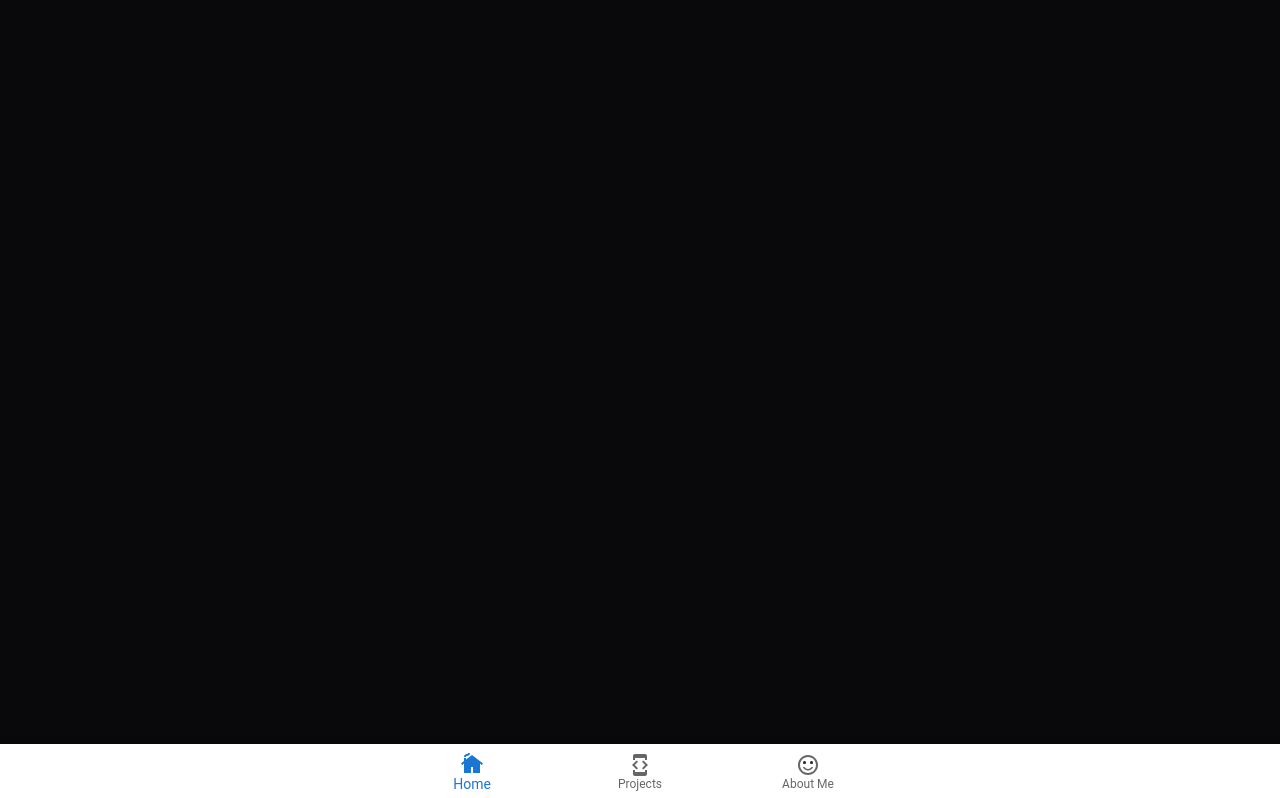
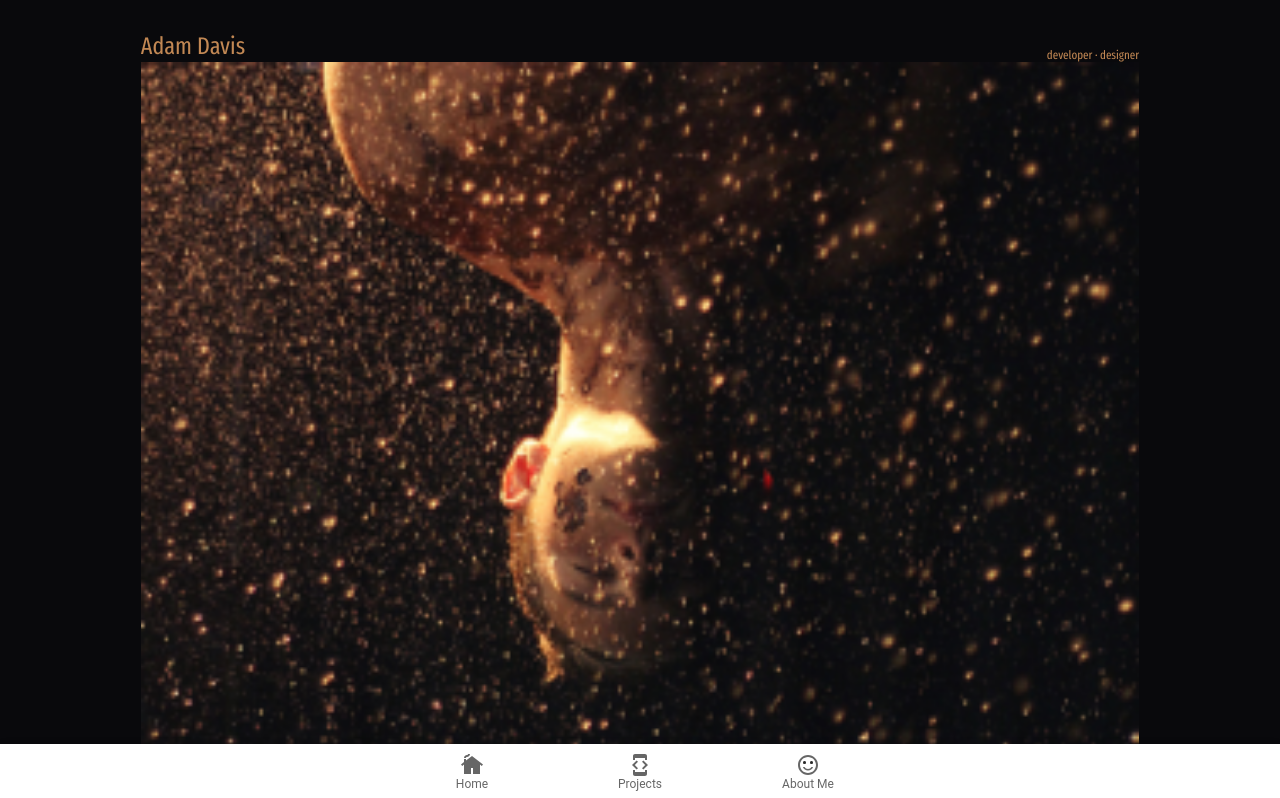
Before and after one commit to AdamDavisDeveloper/adams-portfolio, a React (Vite) app: page / in a window 1280 px wide. Shown: the top 798 px of the page. Built offline with nearby package versions, Linux system fonts and the light colour scheme.

Commit message:
MUI nav works with routing!

```diff
--- a/src/App.tsx
+++ b/src/App.tsx
@@ -6,7 +6,7 @@ import HomeMain from './Views/Home/Main';
 import AboutMe from './Views/AboutMe/AboutMe';
 
 // Libraries
-import { BrowserRouter, Routes, Route, useNavigate } from "react-router-dom";
+import { BrowserRouter, Routes, Route, Link } from "react-router-dom";
 import { gsap } from "gsap";
 
 //MUI Components
@@ -19,32 +19,41 @@ import DeveloperModeIcon from '@mui/icons-material/DeveloperMode';
 import SentimentSatisfiedAltIcon from '@mui/icons-material/SentimentSatisfiedAlt';
 
 const NavBar = () => {
-
-  const [ navigationValue, setNavigationValue ] = useState(0)
-  const navigate = useNavigate();
-
-  useEffect(() => {
-    switch(navigationValue) {
-      case 0: navigate('/')
-      case 1: navigate('projects');
-      case 2: navigate('about');
-      default: navigate('/');
-    }
-  }, [navigationValue]);
+  const [ navigationValue, setNavigationValue ] = useState(0);
 
     return (
       <Paper sx={{ position: 'fixed', bottom: 0, left: 0, right: 0 }} elevation={3}>
-            <BottomNavigation
-              showLabels
-              value={navigationValue}
-              onChange={(event, newValue) => {
-                setNavigationValue(newValue);
-              }}
-            >
-              <BottomNavigationAction key={0} label="Home"      icon={<CottageIcon />} />
-              <BottomNavigationAction key={2} label="Projects"  icon={<DeveloperModeIcon />} />
-              <BottomNavigationAction key={1} label="About Me"  icon={<SentimentSatisfiedAltIcon />} />
-            </BottomNavigation>
+        <BottomNavigation
+          showLabels
+          value={navigationValue}
+          onChange={(event, newValue) => { setNavigationValue(newValue) }}
+        >
+          <BottomNavigationAction
+            key={0}
+            label="Home"
+            component={Link}
+            to='/'
+            value="home"
+            icon={<CottageIcon />}
+          />
+
+          <BottomNavigationAction
+            key={1}
+            label="Projects"
+            component={Link}
+            to='/projects'
+            value="projects"
+            icon={<DeveloperModeIcon />}
+          />
+          <BottomNavigationAction
+            key={2}
+            label="About Me"
+            component={Link}
+            to='/about'
+            value="about"
+            icon={<SentimentSatisfiedAltIcon />}
+          />
+        </BottomNavigation>
       </Paper>
     )
 }
@@ -53,11 +62,10 @@ export default function App() {
   return (
    <>
     <BrowserRouter>
+      <NavBar/>
       <Routes>
-        <Route path="/" element={<NavBar/>} >
-          <Route index element={<HomeMain />} />
+          <Route path='/' element={<HomeMain />} />
           <Route path="about" element={<AboutMe />} />
-        </Route>
       </Routes>
     </BrowserRouter>
    </>
```
